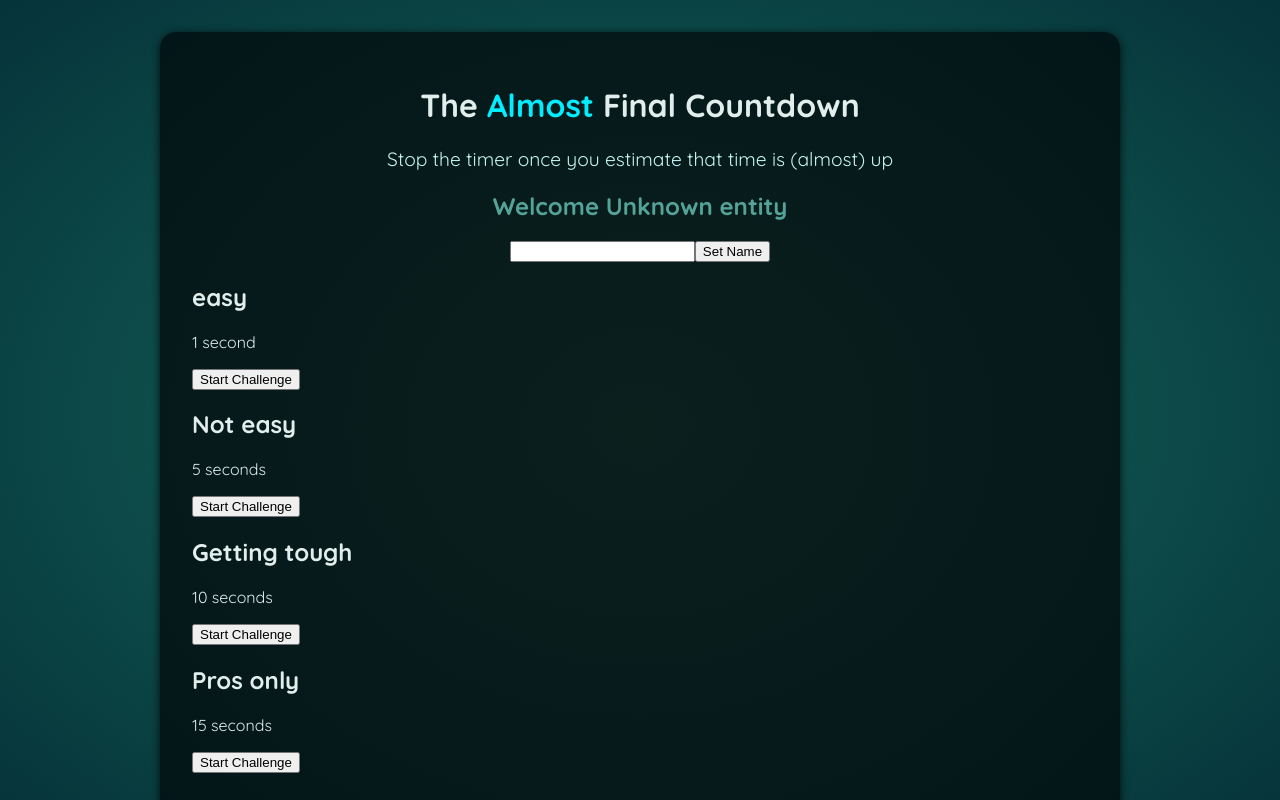
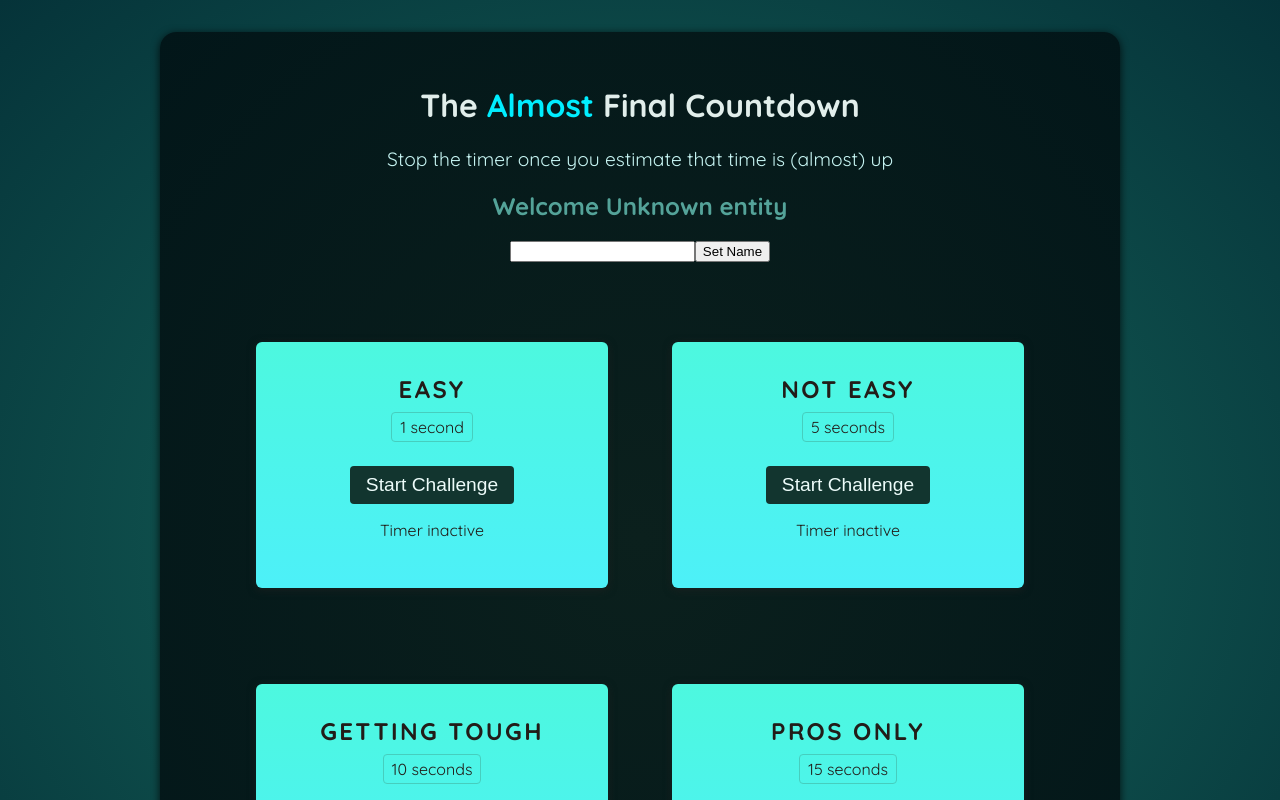
Before and after one commit to Gianlu915/Time-game, a React (Vite) app: page / in a window 1280 px wide. Shown: the top 800 px of the page. Built offline with nearby package versions, Linux system fonts and the light colour scheme; a web font is replaced by a local one.

Commit message:
add result-modal component

```diff
--- a/src/App.jsx
+++ b/src/App.jsx
@@ -5,11 +5,12 @@
   return (
     <>
       <Player />
-      <div id="challenges"></div>
+      <div id="challenges">
       <TimerChallenge title="easy" targetTime={1}/>
       <TimerChallenge title="Not easy" targetTime={5}/>
       <TimerChallenge title="Getting tough" targetTime={10}/>
       <TimerChallenge title="Pros only" targetTime={15}/>
+      </div>
     </>
   );
 }
--- a/src/components/TimerChallenge.jsx
+++ b/src/components/TimerChallenge.jsx
@@ -1,17 +1,38 @@
-import React from 'react'
+import React, { useState, useRef } from 'react'
 
 const TimerChallenge = ({ title, targetTime }) => {
+
+   const timer = useRef();
+
+    const [timerStarted, setTimerStarted] = useState(false)
+    const [timerExpired, setTimerExpired] = useState(false)
+
+    function handleStart(){
+        setTimerStarted(true)
+        timer.current = setTimeout(() => {
+            setTimerExpired(true)
+        }, targetTime * 1000);
+    }
+
+    function handleStop(){
+        clearTimeout(timer.current);
+    }
+
+
   return (
     <section className="challenge">
         <h2>{title}</h2>
+        {timerExpired && <p>You lost!</p>}
+
         <p className='challenge-time'>
             {targetTime} second{targetTime > 1 ? 's' : ''}
         </p>
-        <button>
-            Start Challenge
+        <button onClick={timerStarted ? handleStop : handleStart}>
+            {timerStarted ? 'Stop' : 'Start'} Challenge
         </button>
-        <p className="">
 
+        <p className={timerStarted ? 'active' : undefined}>
+            {timerStarted ? 'Timer is running' : 'Timer inactive'}
         </p>
     </section>
   )
--- a/src/index.css
+++ b/src/index.css
@@ -52,3 +52,60 @@
   justify-content: center;
   align-items: center;
 }
+
+#challenges {
+  max-width: 50rem;
+  margin: 3rem auto;
+  display: flex;
+  flex-wrap: wrap;
+  gap: 2rem;
+}
+
+.challenge {
+  width: 22rem;
+  display: flex;
+  flex-direction: column;
+  align-items: center;
+  justify-content: center;
+  padding: 2rem;
+  margin: 2rem auto;
+  background: linear-gradient(#4df8df, #4df0f8);
+  color: #221c18;
+  box-shadow: 0 2px 8px rgba(35, 34, 34, 0.6);
+  border-radius: 6px;
+}
+
+.challenge button {
+  margin-top: 1rem;
+  padding: 0.5rem 1rem;
+  border: none;
+  border-radius: 4px;
+  background: #12352f;
+  color: #edfcfa;
+  font-size: 1.2rem;
+  cursor: pointer;
+}
+
+.challenge button:hover {
+  background: #051715;
+}
+
+.challenge h2 {
+  font-size: 1.5rem;
+  letter-spacing: 0.1em;
+  margin: 0;
+  text-align: center;
+  text-transform: uppercase;
+  color: #221c18;
+}
+
+.challenge-time {
+  border: 1px solid #46cebe;
+  border-radius: 4px;
+  padding: 0.25rem 0.5rem;
+  margin: 0.5rem;
+}
+
+.challenge .active {
+  animation: flash 1s infinite;
+}
```
Also changed, not shown: src/components/ResultModal.jsx (added, +20 -0 lines).
